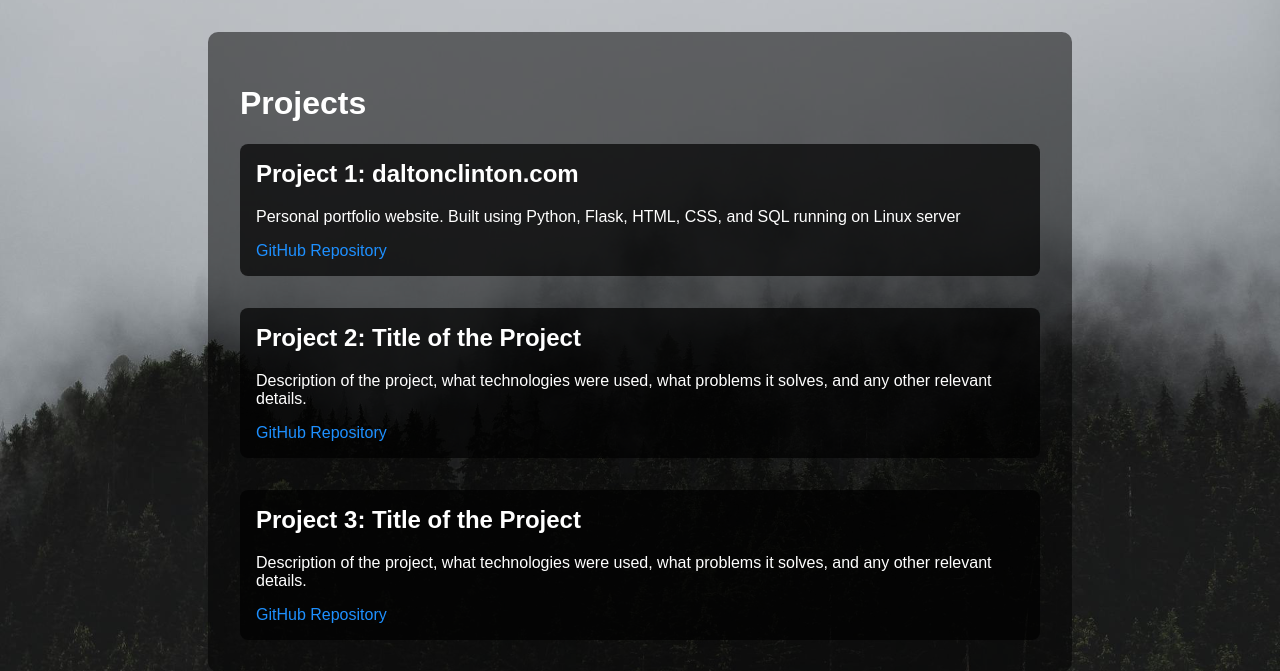
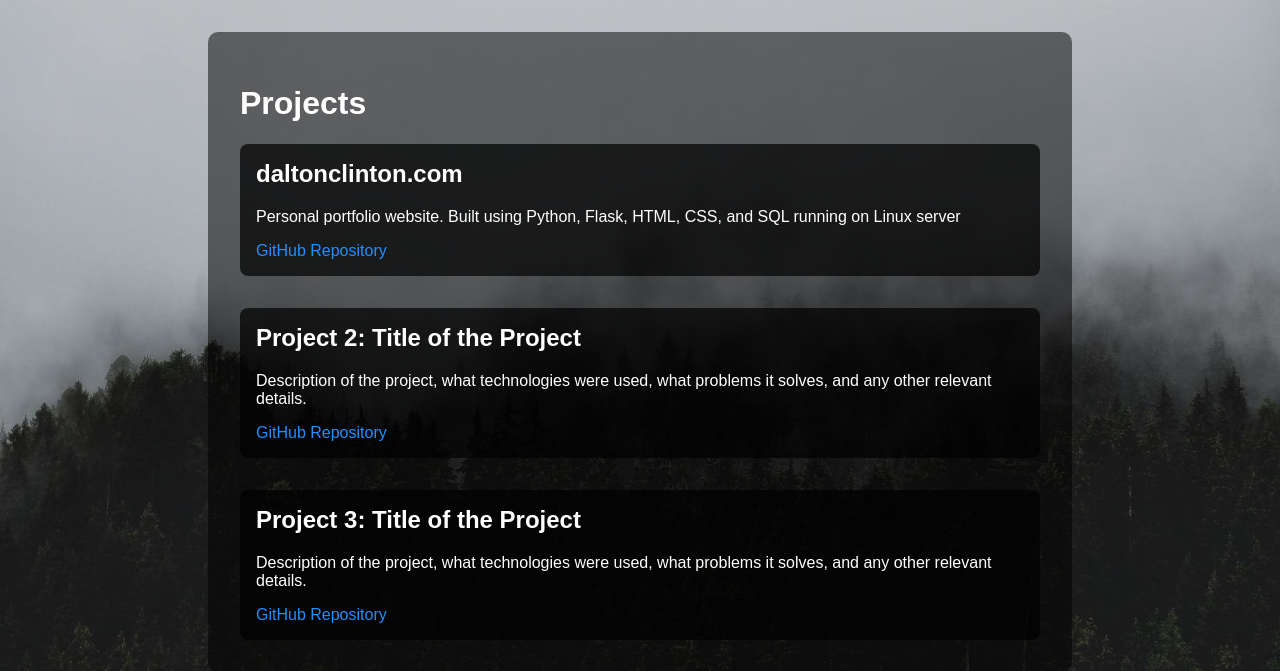
Before and after one commit to ThisIsMeWinning/portfolio-website, a Flask app: page /projects in a window 1280 px wide. Shown: the part 50-721 px from the top of the page. Run offline with Flask 3, Linux system fonts and the light colour scheme.

Commit message:
updated projects

```diff
--- a/app/templates/projects.html
+++ b/app/templates/projects.html
@@ -6,7 +6,7 @@
 <h1>Projects</h1>
 <div class="projects">
     <div class="project">
-        <h2>Project 1: daltonclinton.com</h2>
+        <h2>daltonclinton.com</h2>
         <p>Personal portfolio website. Built using Python, Flask, HTML, CSS, and SQL running on Linux server</p>
         <a href="https://github.com/ThisIsMeWinning/portfolio-website" target="_blank">GitHub Repository</a>
     </div>
```
